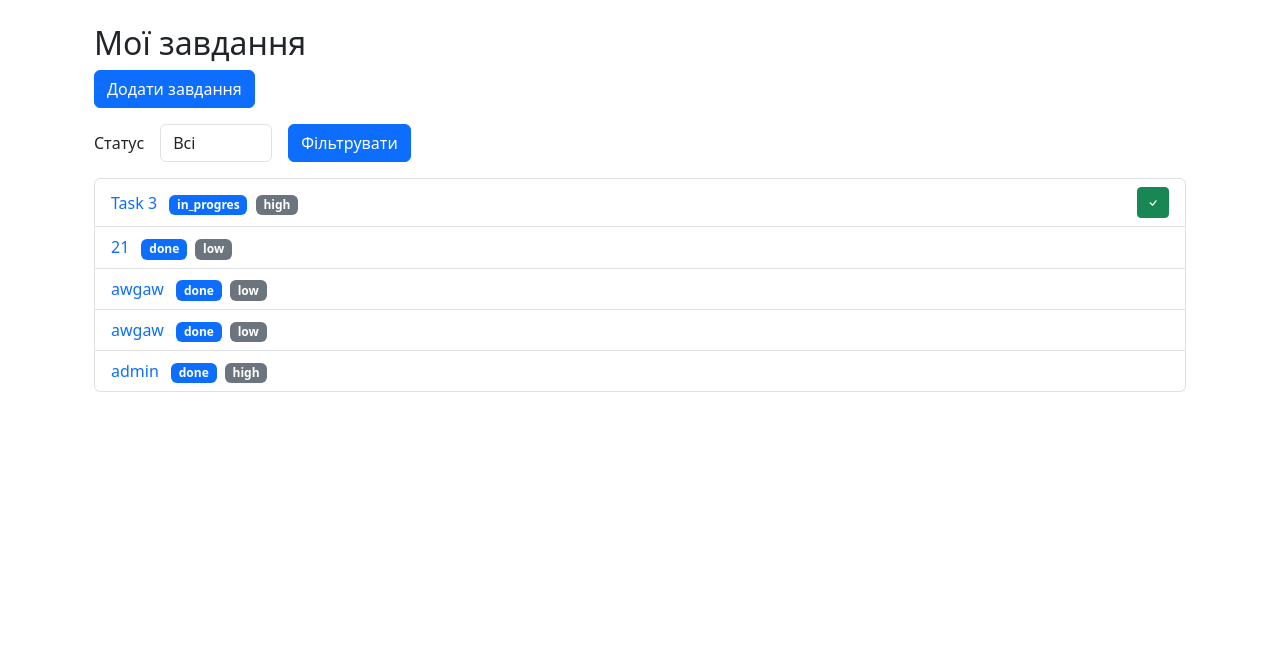
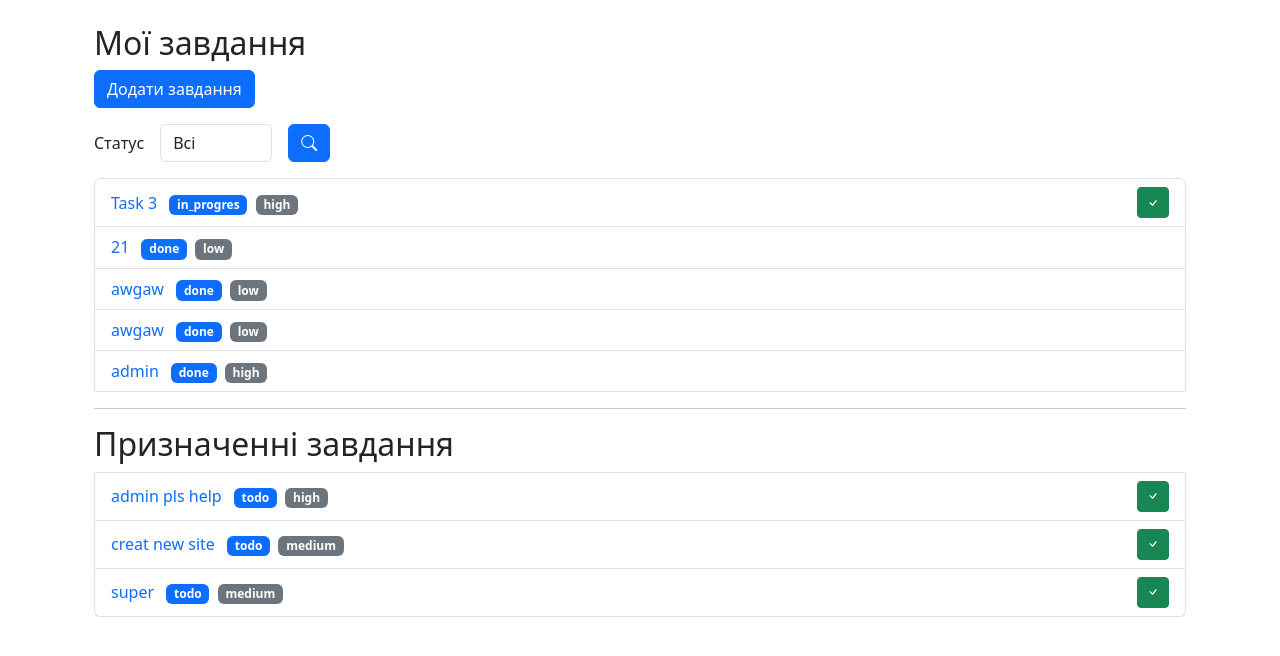
Before and after one commit to NazarKarpa/Task_Traking_Logika, a Django app: page / in a window 1280 px wide. Shown: the part 62-718 px from the top of the page. Run offline with Django 5.2, Linux system fonts and the light colour scheme; a user stored in the database is signed in; data comes from the database, SQL or seed files in the repository; both versions use the stored data as it was after the commit.

Commit message:
add assinged task and update desine

```diff
--- a/tasks/models.py
+++ b/tasks/models.py
@@ -22,7 +22,7 @@ class Task(models.Model):
     priority = models.CharField(max_length=20, choices=PRIORITY_CHOICES, default='medium')
     due_date = models.DateField(null=True, blank=True)
     creator = models.ForeignKey(User, on_delete=models.CASCADE, related_name = 'tasks')
-    members = models.ManyToManyField(User, blank=True, related_name='assigned_tasks')
+    members = models.ManyToManyField(User, blank=True, related_name = 'assigned_tasks')
 
     def __str__(self):
         return f'Title: {self.title}'
--- a/tasks/views.py
+++ b/tasks/views.py
@@ -16,13 +16,16 @@ class TaskListView(LoginRequiredMixin, ListView):
     template_name = 'tasks/task_list.html'
 
     def get_queryset(self):
-        queryset = super().get_queryset()
+
+        queryset = models.Task.objects.filter(creator = self.request.user).all()
         status = self.request.GET.get('status', '')
         if status:
             queryset = queryset.filter(status=status)
-            return queryset
 
-        return models.Task.objects.filter(creator = self.request.user).all()
+        return queryset
+
+
+
     def get_context_data(self, **kwargs):
         context = super().get_context_data(**kwargs)
         context['form'] = TaskFilterForm(self.request.GET)
--- a/templates/tasks/task_list.html
+++ b/templates/tasks/task_list.html
@@ -12,7 +12,7 @@
             {{ form.status }}
         </div>
         <div class="col-auto">
-            <button type="submit" class="btn btn-primary">Фільтрувати</button>
+            <button type="submit" class="btn btn-primary"><i class="bi bi-search"></i></button>
         </div>
     </form>
 
@@ -31,10 +31,33 @@
                         <button type="submit" class="btn btn-success btn-sm"><i class="bi bi-check"></i></button>
                     </form>
                 {% endif %}
+
+
+
             </li>
         {% empty %}
             <li class="list-group-item">Завдання не знайдено.</li>
         {% endfor %}
+        <hr>
+        <h2>Призначенні завдання</h2>
+        {% for task in request.user.assigned_tasks.all %}
+            <li class="list-group-item d-flex justify-content-between align-items-center">
+                <div>
+                    <a href="{% url 'tasks:task-detail' task.pk %}" class="me-2 text-decoration-none stretched-link">{{ task.title }}</a>
+                    <span class="badge bg-primary me-1">{{ task.status }}</span>
+                    <span class="badge bg-secondary">{{ task.priority }}</span>
+                </div>
+                {% if task.status != 'done' %}
+                    <form action="{% url 'tasks:task-complete' task.pk %}" method="post">
+                        {% csrf_token %}
+
+                        <button type="submit" class="btn btn-success btn-sm"><i class="bi bi-check"></i></button>
+                    </form>
+                {% endif %}
+            </li>
+        {% empty %}
+            <li class="list-group-item">Призначених завданнь нема.</li>
+        {% endfor %}
     </ul>
 </div>
 {% endblock %}
```
Also changed, not shown: db.sqlite3.
